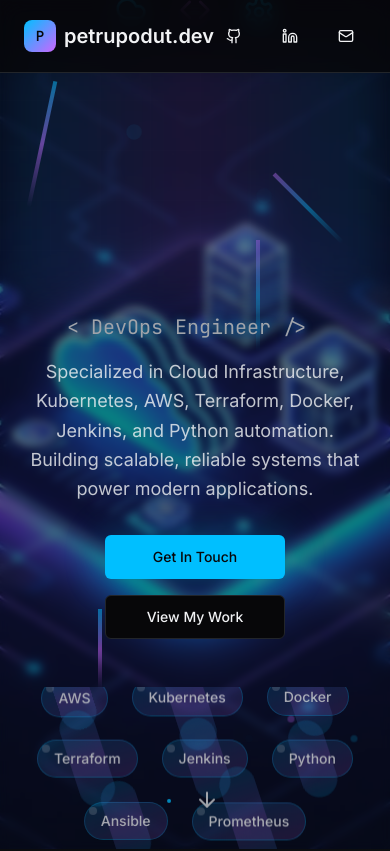
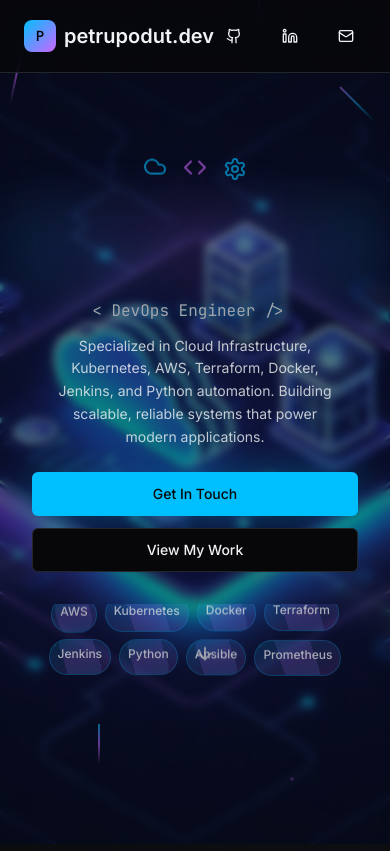
Before and after one commit to podut/devops-journey-unlocked, a React (Vite) app: page / in a window 390 px wide. Shown: the top 851 px of the page. Built offline with nearby package versions, Linux system fonts and the light colour scheme.

Commit message:
Refactor: Make project responsive

```diff
--- a/src/components/Hero.tsx
+++ b/src/components/Hero.tsx
@@ -18,37 +18,37 @@ const Hero = () => {
         <div className="h-full w-full bg-grid-pattern animate-pulse"></div>
       </div>
 
-      {/* Lightning Effects */}
+      {/* Lightning Effects - Responsive */}
       <div className="absolute inset-0 pointer-events-none overflow-hidden">
-        {/* Lightning bolts */}
-        <div className="absolute top-20 left-10 w-1 h-32 bg-gradient-to-b from-primary via-accent to-transparent opacity-60 animate-pulse transform rotate-12 shadow-lg shadow-primary/50"></div>
-        <div className="absolute top-40 right-20 w-1 h-24 bg-gradient-to-b from-accent via-primary to-transparent opacity-40 animate-pulse transform -rotate-45 shadow-lg shadow-accent/50" style={{ animationDelay: '1s' }}></div>
-        <div className="absolute bottom-40 left-1/4 w-1 h-20 bg-gradient-to-b from-primary via-accent to-transparent opacity-50 animate-pulse transform rotate-75 shadow-lg shadow-primary/50" style={{ animationDelay: '2s' }}></div>
-        <div className="absolute top-60 right-1/3 w-1 h-28 bg-gradient-to-b from-accent via-primary to-transparent opacity-30 animate-pulse transform -rotate-30 shadow-lg shadow-accent/50" style={{ animationDelay: '0.5s' }}></div>
+        {/* Lightning bolts - scaled for different screens */}
+        <div className="absolute top-10 sm:top-20 left-4 sm:left-10 w-0.5 sm:w-1 h-16 sm:h-32 bg-gradient-to-b from-primary via-accent to-transparent opacity-60 animate-pulse transform rotate-12 shadow-lg shadow-primary/50"></div>
+        <div className="absolute top-20 sm:top-40 right-8 sm:right-20 w-0.5 sm:w-1 h-12 sm:h-24 bg-gradient-to-b from-accent via-primary to-transparent opacity-40 animate-pulse transform -rotate-45 shadow-lg shadow-accent/50" style={{ animationDelay: '1s' }}></div>
+        <div className="absolute bottom-20 sm:bottom-40 left-1/4 w-0.5 sm:w-1 h-10 sm:h-20 bg-gradient-to-b from-primary via-accent to-transparent opacity-50 animate-pulse transform rotate-75 shadow-lg shadow-primary/50" style={{ animationDelay: '2s' }}></div>
+        <div className="absolute top-30 sm:top-60 right-1/3 w-0.5 sm:w-1 h-14 sm:h-28 bg-gradient-to-b from-accent via-primary to-transparent opacity-30 animate-pulse transform -rotate-30 shadow-lg shadow-accent/50" style={{ animationDelay: '0.5s' }}></div>
 
-        {/* Electric sparks */}
-        <div className="absolute top-32 left-1/3 w-2 h-2 bg-primary rounded-full animate-ping shadow-lg shadow-primary/80" style={{ animationDelay: '0.3s' }}></div>
-        <div className="absolute bottom-32 right-1/4 w-1 h-1 bg-accent rounded-full animate-ping shadow-lg shadow-accent/80" style={{ animationDelay: '1.5s' }}></div>
-        <div className="absolute top-48 left-2/3 w-2 h-2 bg-primary rounded-full animate-ping shadow-lg shadow-primary/80" style={{ animationDelay: '2.2s' }}></div>
+        {/* Electric sparks - responsive sizes */}
+        <div className="absolute top-16 sm:top-32 left-1/3 w-1 sm:w-2 h-1 sm:h-2 bg-primary rounded-full animate-ping shadow-lg shadow-primary/80" style={{ animationDelay: '0.3s' }}></div>
+        <div className="absolute bottom-16 sm:bottom-32 right-1/4 w-0.5 sm:w-1 h-0.5 sm:h-1 bg-accent rounded-full animate-ping shadow-lg shadow-accent/80" style={{ animationDelay: '1.5s' }}></div>
+        <div className="absolute top-24 sm:top-48 left-2/3 w-1 sm:w-2 h-1 sm:h-2 bg-primary rounded-full animate-ping shadow-lg shadow-primary/80" style={{ animationDelay: '2.2s' }}></div>
       </div>
 
       {/* Content */}
-      <div className="relative z-10 container mx-auto px-6 text-center">
-        <div className="max-w-4xl mx-auto">
-          {/* Floating Icons */}
-          <div className="flex justify-center space-x-8 mb-8 opacity-60">
+      <div className="relative z-10 container mx-auto px-4 sm:px-6 lg:px-8 text-center">
+        <div className="max-w-5xl mx-auto">
+          {/* Floating Icons - Responsive */}
+          <div className="flex justify-center space-x-4 sm:space-x-6 lg:space-x-8 mb-6 sm:mb-8 opacity-60">
             <div className="animate-bounce delay-0">
-              <Cloud className="w-8 h-8 text-primary" />
+              <Cloud className="w-6 h-6 sm:w-7 sm:h-7 lg:w-8 lg:h-8 text-primary" />
             </div>
             <div className="animate-bounce delay-100">
-              <Code className="w-8 h-8 text-accent" />
+              <Code className="w-6 h-6 sm:w-7 sm:h-7 lg:w-8 lg:h-8 text-accent" />
             </div>
             <div className="animate-bounce delay-200">
-              <Settings className="w-8 h-8 text-primary" />
+              <Settings className="w-6 h-6 sm:w-7 sm:h-7 lg:w-8 lg:h-8 text-primary" />
             </div>
           </div>
 
-          <h1 className="relative text-6xl md:text-8xl font-bold mb-6 leading-tight">
+          <h1 className="relative text-3xl xs:text-4xl sm:text-5xl md:text-6xl lg:text-7xl xl:text-8xl font-bold mb-4 sm:mb-6 leading-tight">
             {/* Name with proper visibility */}
             <div className="relative text-center">
               {/* Petru Alexandru */}
@@ -60,18 +60,18 @@ const Hero = () => {
               <br />
 
               {/* Podut */}
-              <span className="relative inline-block text-5xl md:text-7xl bg-gradient-to-r from-accent via-primary to-accent bg-clip-text text-transparent">
+              <span className="relative inline-block text-2xl xs:text-3xl sm:text-4xl md:text-5xl lg:text-6xl xl:text-7xl bg-gradient-to-r from-accent via-primary to-accent bg-clip-text text-transparent">
                 <span className="absolute inset-0 bg-gradient-to-r from-accent via-primary to-accent bg-clip-text text-transparent blur-sm opacity-40"></span>
                 <span className="relative z-10">Podut</span>
               </span>
             </div>
 
             {/* Electric aura */}
-            <div className="absolute -inset-4 bg-gradient-to-r from-primary/20 via-accent/20 to-primary/20 rounded-lg blur-xl opacity-60 animate-pulse pointer-events-none"></div>
+            <div className="absolute -inset-2 sm:-inset-4 bg-gradient-to-r from-primary/20 via-accent/20 to-primary/20 rounded-lg blur-xl opacity-60 animate-pulse pointer-events-none"></div>
           </h1>
 
           {/* DevOps Engineer */}
-          <p className="relative text-xl md:text-2xl text-muted-foreground mb-4 font-mono text-center">
+          <p className="relative text-base sm:text-lg md:text-xl lg:text-2xl text-muted-foreground mb-3 sm:mb-4 font-mono text-center px-2">
             <span className="relative inline-block">
               <span className="absolute inset-0 text-primary/50 blur-sm">&lt; DevOps Engineer /&gt;</span>
               <span className="relative z-10">&lt; DevOps Engineer /&gt;</span>
@@ -80,16 +80,16 @@ const Hero = () => {
           </p>
 
           {/* Description */}
-          <p className="text-lg md:text-xl text-foreground/80 mb-8 max-w-2xl mx-auto leading-relaxed text-center">
+          <p className="text-sm sm:text-base md:text-lg lg:text-xl text-foreground/80 mb-6 sm:mb-8 max-w-xs sm:max-w-lg md:max-w-2xl lg:max-w-3xl mx-auto leading-relaxed text-center px-4">
             Specialized in Cloud Infrastructure, Kubernetes, AWS, Terraform, Docker, Jenkins,
             and Python automation. Building scalable, reliable systems that power modern applications.
           </p>
 
 
-          <div className="flex flex-col sm:flex-row gap-4 justify-center items-center mb-12">
+          <div className="flex flex-col sm:flex-row gap-3 sm:gap-4 justify-center items-center mb-8 sm:mb-10 lg:mb-12 px-4">
             <Button
               size="lg"
-              className="min-w-[180px] shadow-glow"
+              className="w-full sm:w-auto min-w-[160px] sm:min-w-[180px] shadow-glow text-sm sm:text-base"
               onClick={() => document.getElementById('contact')?.scrollIntoView({ behavior: 'smooth' })}
             >
               Get In Touch
@@ -97,25 +97,27 @@ const Hero = () => {
             <Button
               variant="outline"
               size="lg"
-              className="min-w-[180px]"
+              className="w-full sm:w-auto min-w-[160px] sm:min-w-[180px] text-sm sm:text-base"
               onClick={() => document.getElementById('contact')?.scrollIntoView({ behavior: 'smooth' })}
             >
               View My Work
             </Button>
           </div>
 
-          {/* Tech Stack Bubbles */}
-          <div className="relative flex flex-wrap justify-center gap-6 opacity-70 min-h-[120px] overflow-hidden">
+          {/* Tech Stack Bubbles - Responsive Grid */}
+          <div className="relative flex flex-wrap justify-center gap-2 sm:gap-3 md:gap-4 lg:gap-6 opacity-70 min-h-[80px] sm:min-h-[100px] lg:min-h-[120px] overflow-hidden px-2">
             {['AWS', 'Kubernetes', 'Docker', 'Terraform', 'Jenkins', 'Python', 'Ansible', 'Prometheus'].map((tech, index) => (
               <div
                 key={tech}
                 className={`
-                  group relative px-4 py-2 text-sm bg-gradient-to-br from-primary/20 to-accent/20
+                  group relative px-2 sm:px-3 lg:px-4 py-1.5 sm:py-2 text-xs sm:text-sm md:text-base
+                  bg-gradient-to-br from-primary/20 to-accent/20
                   border border-primary/30 rounded-full text-foreground
                   cursor-pointer transition-all duration-300 ease-out
-                  hover:scale-110 hover:shadow-lg hover:shadow-primary/25
+                  hover:scale-105 sm:hover:scale-110 hover:shadow-lg hover:shadow-primary/25
                   animate-bounce hover:animate-none
                   backdrop-blur-sm
+                  max-w-[120px] sm:max-w-none truncate sm:text-clip
                 `}
                 style={{
                   animationDelay: `${index * 0.2}s`,
@@ -123,9 +125,12 @@ const Hero = () => {
                 }}
                 onMouseEnter={(e) => {
                   const element = e.currentTarget;
-                  const randomX = (Math.random() - 0.5) * 200;
-                  const randomY = (Math.random() - 0.5) * 100;
-                  element.style.transform = `translate(${randomX}px, ${randomY}px) rotate(${Math.random() * 360}deg) scale(1.2)`;
+                  const isMobile = window.innerWidth < 640;
+                  const maxMovement = isMobile ? 100 : 200;
+                  const randomX = (Math.random() - 0.5) * maxMovement;
+                  const randomY = (Math.random() - 0.5) * (isMobile ? 50 : 100);
+                  const scale = isMobile ? 1.1 : 1.2;
+                  element.style.transform = `translate(${randomX}px, ${randomY}px) rotate(${Math.random() * 360}deg) scale(${scale})`;
                   element.style.opacity = '0.8';
                 }}
                 onMouseLeave={(e) => {
@@ -139,22 +144,22 @@ const Hero = () => {
                      style={{ animationDuration: '4s' }}></div>
 
                 {/* Bubble shine effect */}
-                <div className="absolute top-1 left-1 w-2 h-2 bg-white/40 rounded-full animate-pulse"></div>
+                <div className="absolute top-0.5 sm:top-1 left-0.5 sm:left-1 w-1 sm:w-2 h-1 sm:h-2 bg-white/40 rounded-full animate-pulse"></div>
 
                 {/* Text */}
                 <span className="relative z-10 font-medium">{tech}</span>
 
                 {/* Floating particles */}
-                <div className="absolute -top-1 -right-1 w-1 h-1 bg-primary rounded-full animate-ping"
+                <div className="absolute -top-0.5 sm:-top-1 -right-0.5 sm:-right-1 w-0.5 sm:w-1 h-0.5 sm:h-1 bg-primary rounded-full animate-ping"
                      style={{ animationDelay: `${index * 0.3}s` }}></div>
               </div>
             ))}
           </div>
         </div>
 
-        {/* Scroll Indicator */}
-        <div className="absolute bottom-8 left-1/2 transform -translate-x-1/2 animate-bounce">
-          <ArrowDown className="w-6 h-6 text-muted-foreground" />
+        {/* Scroll Indicator - Responsive */}
+        <div className="absolute bottom-4 sm:bottom-6 lg:bottom-8 left-1/2 transform -translate-x-1/2 animate-bounce">
+          <ArrowDown className="w-5 h-5 sm:w-6 sm:h-6 text-muted-foreground" />
         </div>
       </div>
     </section>
```
